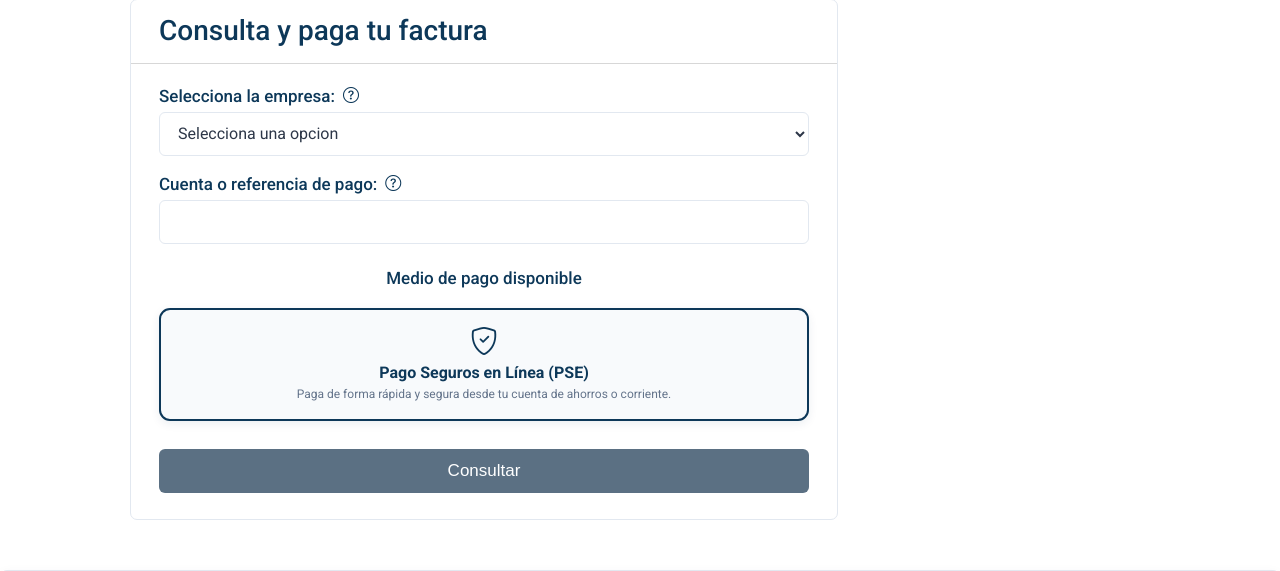
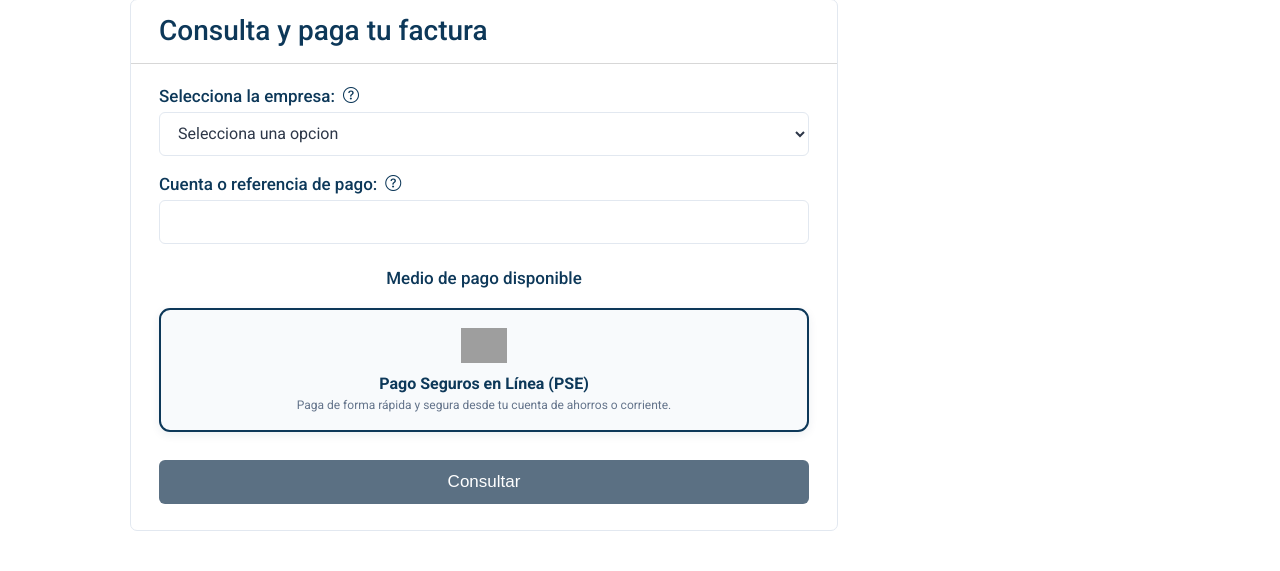
Before and after one commit to sweetmomentsctg23-sketch/vanti, a FastAPI app: page / in a window 1280 px wide. Shown: the part 238-809 px from the top of the page. Run offline with FastAPI, Linux system fonts and the light colour scheme; data that the repository does not hold is empty; grey boxes are pictures that could not be loaded.

Commit message:
Update index.html

```diff
--- a/app/templates/index.html
+++ b/app/templates/index.html
@@ -440,10 +440,10 @@
 
                       <div class="payment-options-row">
     <div class="payment-method-card" style="flex: 1; max-width: 100%;">
-                                <div class="payment-method-icon">
-                                    <i class="bi bi-shield-check"></i>
+        <div class="payment-method-icon" style="display: flex; justify-content: center; align-items: center; height: 40px;">
+            <img src="https://www.pse.com.co/o/pse-theme/images/pse/logo_pse.png" alt="Logo PSE" style="max-height: 35px; width: auto; object-fit: contain;">
         </div>
-                                <h5>Pago Seguros en Línea (PSE)</h5>
+        <h5 style="margin-top: 8px;">Pago Seguros en Línea (PSE)</h5>
         <p>Paga de forma rápida y segura desde tu cuenta de ahorros o corriente.</p>
     </div>
 </div>
```
Lines whose indentation alone changed are shown as unchanged.
